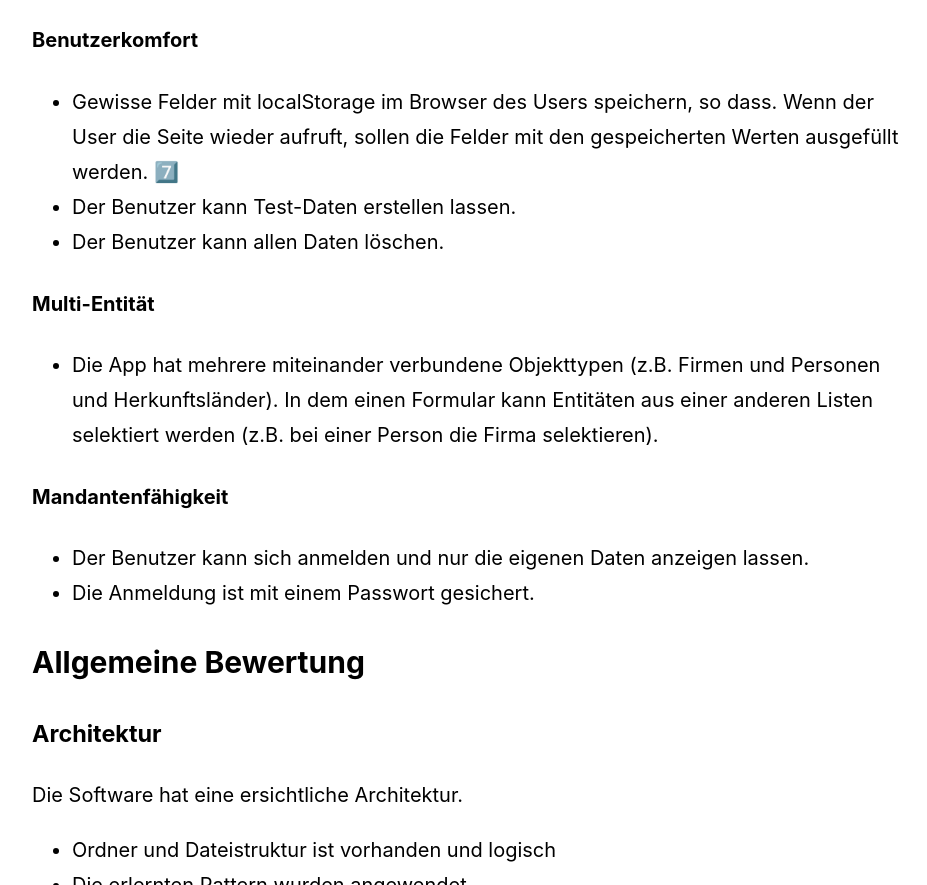
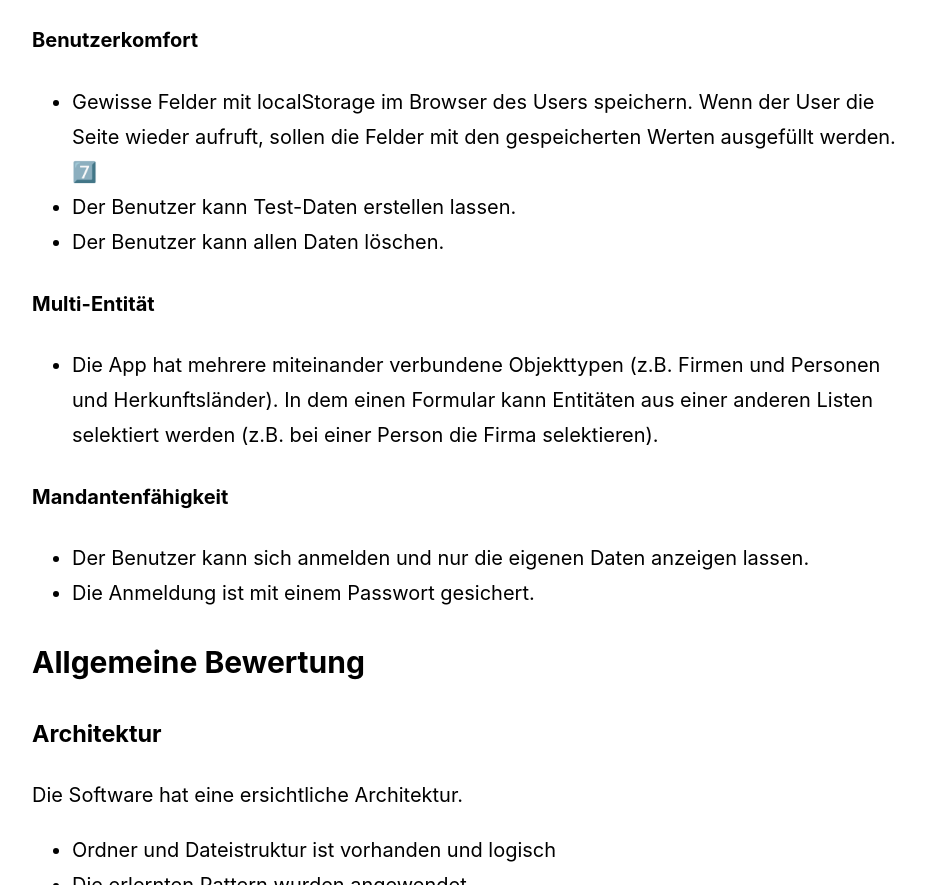
Before and after one commit to mvonballmo/HFU_21H__JAS_20I_doc, a website: page mlz.html in a window 1280 px wide. Shown: the part 1819-2704 px from the top of the page, without its empty margins (292-1219 px from the left). Drawn offline with Linux system fonts and the light colour scheme.

Commit message:
Fix typo in mlz.html

```diff
--- a/mlz.html
+++ b/mlz.html
@@ -102,7 +102,7 @@
     </ul>
     <h4>Benutzerkomfort</h4>
     <ul>
-      <li>Gewisse Felder mit localStorage im Browser des Users speichern, so dass. Wenn der User die Seite wieder aufruft,
+      <li>Gewisse Felder mit localStorage im Browser des Users speichern. Wenn der User die Seite wieder aufruft,
         sollen die Felder mit den gespeicherten Werten ausgefüllt werden. <a href="lesson07.html">7️⃣</a></li>
       <li>Der Benutzer kann Test-Daten erstellen lassen.</li>
       <li>Der Benutzer kann allen Daten löschen.</li>
```
